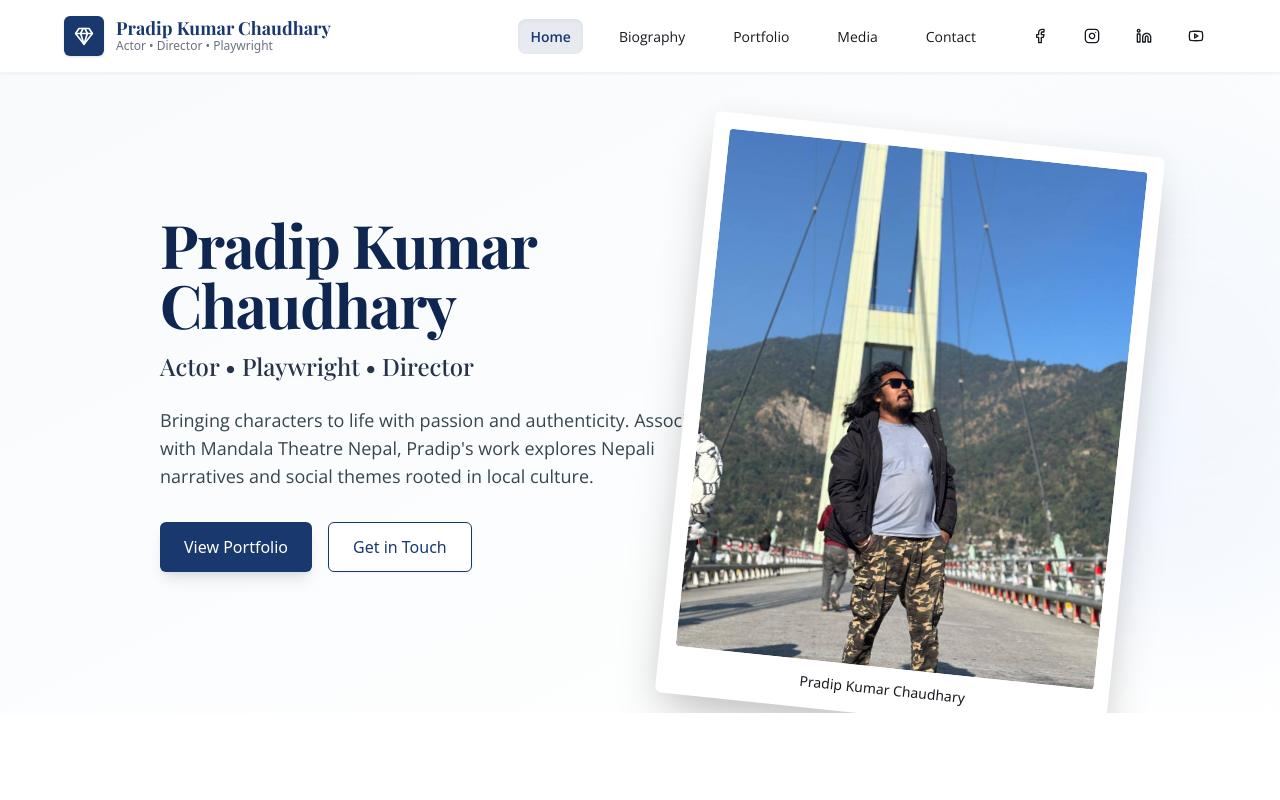
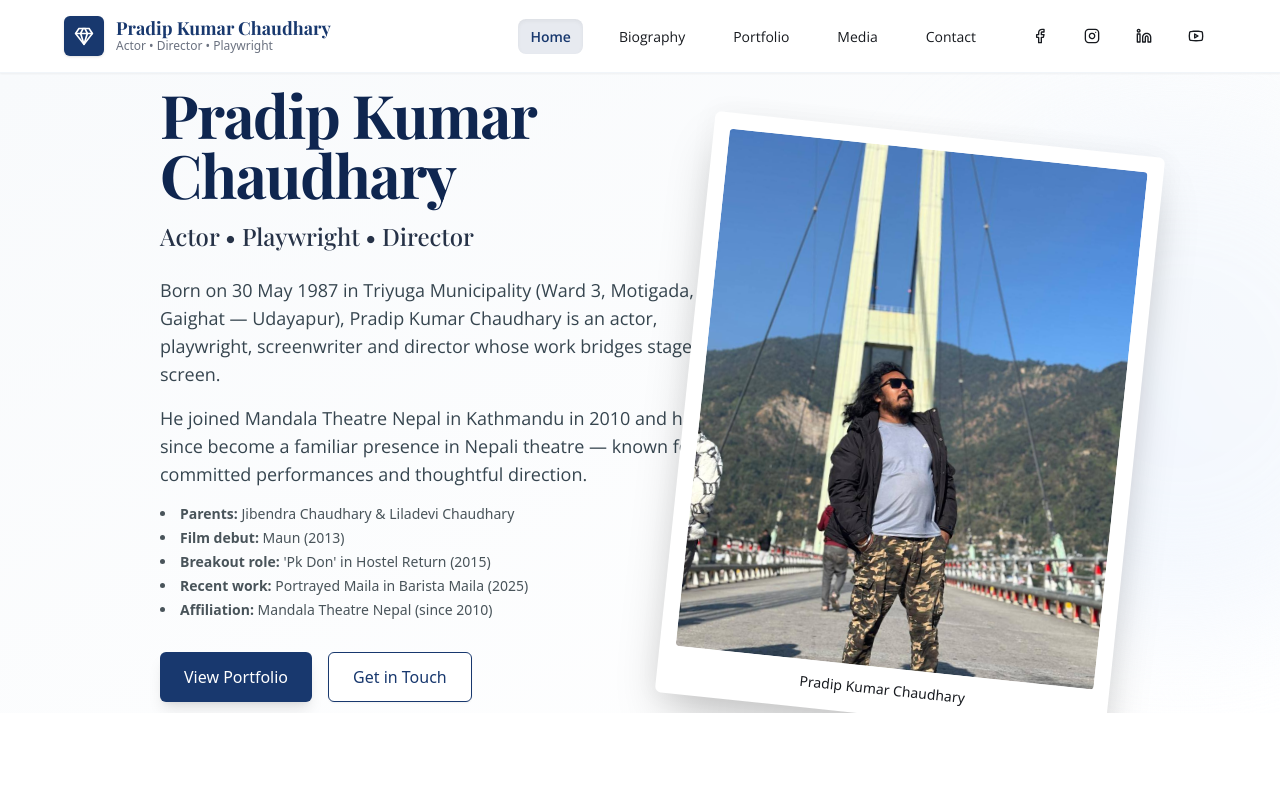
Before and after one commit to aayushGhimire321/Pradip_kumar_chaudhary, a React (Vite) app in the folder project/: page / in a window 1280 px wide. Shown: the top 800 px of the page. Built offline with nearby package versions, Linux system fonts and the light colour scheme.

Commit message:
docs(home): improve hero bio copy and add quick facts list for readability

```diff
--- a/project/src/screens/Home/Home.tsx
+++ b/project/src/screens/Home/Home.tsx
@@ -23,9 +23,23 @@ export const Home = (): JSX.Element => {
             Actor • Playwright • Director
           </p>
 
-          <p className="[font-family:'Open_Sans',Helvetica] font-normal text-[#36454f] text-base md:text-lg tracking-[0] leading-7 mb-8 max-w-xl">
-            Bringing characters to life with passion and authenticity. Associated with Mandala Theatre Nepal, Pradip's work explores Nepali narratives and social themes rooted in local culture.
-          </p>
+          <div className="max-w-xl mb-8">
+            <p className="[font-family:'Open_Sans',Helvetica] font-normal text-[#36454f] text-base md:text-lg tracking-[0] leading-7 mb-4">
+              Born on 30 May 1987 in Triyuga Municipality (Ward 3, Motigada, Gaighat — Udayapur), Pradip Kumar Chaudhary is an actor, playwright, screenwriter and director whose work bridges stage and screen.
+            </p>
+
+            <p className="[font-family:'Open_Sans',Helvetica] font-normal text-[#36454f] text-base md:text-lg tracking-[0] leading-7 mb-4">
+              He joined Mandala Theatre Nepal in Kathmandu in 2010 and has since become a familiar presence in Nepali theatre — known for his committed performances and thoughtful direction.
+            </p>
+
+            <ul className="list-disc list-inside text-sm text-[#49545a] space-y-1">
+              <li><strong>Parents:</strong> Jibendra Chaudhary &amp; Liladevi Chaudhary</li>
+              <li><strong>Film debut:</strong> Maun (2013)</li>
+              <li><strong>Breakout role:</strong> 'Pk Don' in Hostel Return (2015)</li>
+              <li><strong>Recent work:</strong> Portrayed Maila in Barista Maila (2025)</li>
+              <li><strong>Affiliation:</strong> Mandala Theatre Nepal (since 2010)</li>
+            </ul>
+          </div>
 
           <div className="flex flex-wrap gap-4">
             <Button asChild className="bg-[#18386e] text-white px-6 py-3 text-base h-auto rounded-md shadow-lg transform transition hover:-translate-y-1 hover:shadow-xl">
@@ -74,7 +88,8 @@ export const Home = (): JSX.Element => {
                 title: "Masaantaar",
                 type: "Play (Writer & Director)",
                 description:
-                  "Story of a young boy and his sister who tries to go against superstitions but is threatened by the society and people who have strong belief on ghosts and traditional healers."
+                  "Story of a young boy and his sister who tries to go against superstitions but is threatened by the society and people who have strong belief on ghosts and traditional healers.",
+                image: "/images/masantaar.jpg"
               },
               {
                 title: "Kaalaa Patthar Maathi",
```
